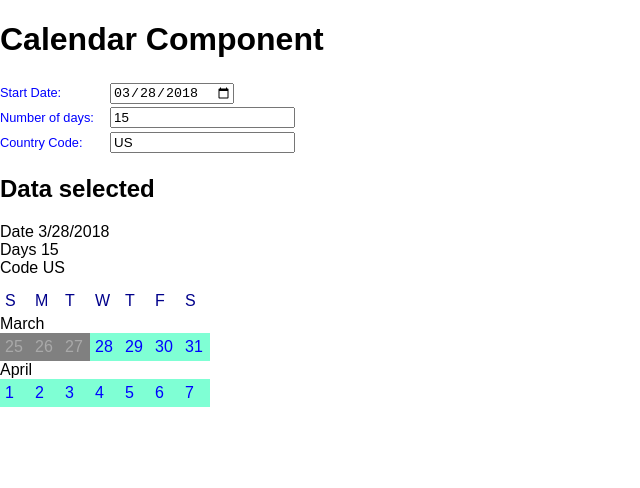
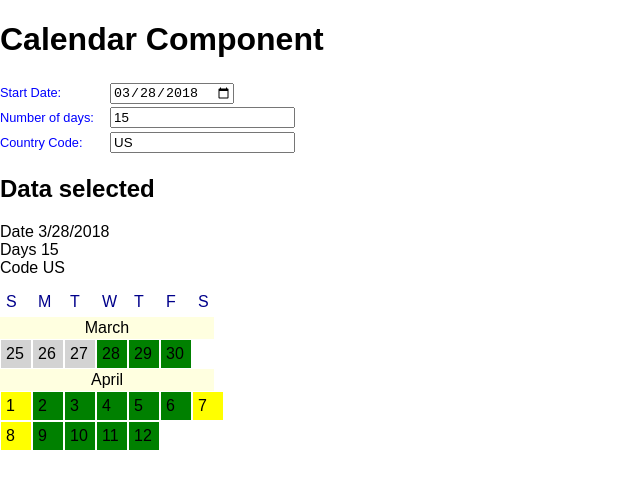
Before and after one commit to elsemaani/CalendarExcercise, a React (Create React App) app in the folder calendar-app/: page / in a window 1280 px wide. Shown: the top 488 px of the page, without its empty margins (0-640 px from the left). Built offline with nearby package versions, Linux system fonts and the light colour scheme.

Commit message:
chore: Enhanced the algorithm to flow days correctly

```diff
--- a/calendar-app/src/components/WeekBox.jsx
+++ b/calendar-app/src/components/WeekBox.jsx
@@ -44,17 +44,21 @@ class WeekBox extends Component {
             return;
         }
 
+        let invalidClass = "day-box day-invalid";
+        let validClass = "day-box";
+
         // year, month, startDay, daysOfMonth, daysToRender
         let result = calendarMonths.map((cm, mIndex) => {
 
             let rows = cm.weekRows && cm.weekRows.map((daysArr, rIndex) => {
 
                 let fields = daysArr && daysArr.map((day, fIndex) => {
+                    let dayStyle = day.weekend ? `weekend` : `weekday`;
                     return (
-                        day.invalid === true ?
-                            <div key={fIndex} className="day-box day-invalid">{day.day}</div>
+                        day.invalid ?
+                            <div key={fIndex} className={`${dayStyle} ${invalidClass}`}>{day.day}</div>
                             :
-                            <div key={fIndex} className="day-box day">{day.day}</div>
+                            <div key={fIndex} className={`${dayStyle} ${validClass}`}>{day.day}</div>
                     );
                 });
 
@@ -65,7 +69,7 @@ class WeekBox extends Component {
 
             return (
                 <div key={mIndex}>
-                    <div>{cm.monthTitle}</div>
+                    <div className="month-header">{cm.monthTitle}</div>
                     {rows}
                 </div>
             )
@@ -82,7 +86,7 @@ class WeekBox extends Component {
 
         let calendarDays = this.getCalendarDays(calendarMonths);
 
-        return <div className="weekbox-root">
+        return <div className="week-root">
             <div className="header-days-container">
                 {headerDays}
             </div>
--- a/calendar-app/src/components/calendar.css
+++ b/calendar-app/src/components/calendar.css
@@ -10,8 +10,16 @@
   color: blue;
 }
 
-.weekbox-root {
+.week-root {
   margin-top: 10px;
+}
+
+.month-header {
+  text-align: center;
+  width: 210px;
+  display: inline-block;
+  background-color: lightyellow;
+  padding: 2px;
 }
 
 .header-days-container {
@@ -24,6 +32,7 @@
   min-width: 20px;
   width: 20px;
   padding: 5px;
+  border: white 0.5px solid;
 }
 
 .header-day {
@@ -33,12 +42,14 @@
 .days-row {
 }
 
-.day {
-  color: blue;
-  background-color: aquamarine;
+.weekend {
+  background-color: yellow;
+}
+
+.weekday {
+  background-color: green;
 }
 
 .day-invalid {
-  color: darkgray;
-  background-color: gray;
+  background-color: lightgrey;
 }
--- a/calendar-app/src/utils.jsx
+++ b/calendar-app/src/utils.jsx
@@ -93,7 +93,7 @@ let utils = {
         // must to render the necessary months
         let calendarMonths = [];
 
-        let daysLeft = days;
+        let totalDaysLeft = days;
         let daysAvailable = true;
 
         do { // each iteration corresponds to one month
@@ -102,22 +102,30 @@ let utils = {
             let dayOfMonth = currDate.getDate();
 
             // compute the days left according to current month
-            let daysLeftInMonth = Math.abs(daysOfMonth - dayOfMonth); // 31 - 365 = 334
-
-            // Verify if days are left
-            if (daysLeft >= daysLeftInMonth) {
-                daysLeft -= daysLeftInMonth;
-            } else {
-                daysAvailable = false; // no more available days.
-            };
+            let daysLeftInMonth = Math.abs(daysOfMonth - dayOfMonth); // 31 - 29 = 2
 
             let cm = {
                 year: currDate.getFullYear(),
                 month: currDate.getUTCMonth(), // from 0-11
                 startDay: dayOfMonth,
                 daysOfMonth: daysOfMonth,
-                daysToRender: daysLeft,
+                daysToRender: daysLeftInMonth // totalDaysLeft // days rendered for this month
             };
+
+            // Verify if days are left
+            if (totalDaysLeft > daysLeftInMonth) {
+                totalDaysLeft -= daysLeftInMonth;
+                // Subtract month daysLeft from total daysLeft
+                // let daysLeftTemp = (daysLeft - daysLeftInMonth);
+                // if (daysLeftTemp > 0) {
+                //     // if daysLeft greater than 0, we update the daysToRender, otherwise we keep the original daysLeft;
+                //     cm.daysToRender = daysLeftTemp;
+                // }
+                //daysLeft = daysLeftTemp;
+            } else {
+                daysAvailable = false; // no more available days.
+                cm.daysToRender = totalDaysLeft; // because daysLeft are less than month left
+            }
 
             // complete the month information
             cm.monthTitle = this.getMonthName(cm.month);
@@ -125,7 +133,7 @@ let utils = {
             if (cm.weekRows === undefined) {
                 cm.weekRows = [];
             }
-            cm.weekRows.push()
+
             let daysArr = []; // week row days
 
             let tempCurrDate = new Date(currDate.getFullYear(), currDate.getUTCMonth(), cm.startDay);
@@ -140,37 +148,66 @@ let utils = {
                 }
             }
 
-            for (let i = 0; i < cm.daysToRender; i++) {
+            let noWeekDone = false;
+            for (let j = 0; j < cm.daysToRender; j++) {
 
                 if (!daysAvailable) {
-                    // If no mor available days for more months, we start to decrease daysLeft
-                    daysLeft--;
+                    // If no more available days for more months, we start to decrease daysLeft
+                    totalDaysLeft--;
                 }
 
-                let currDay = cm.startDay + i;
+                let currDay = cm.startDay + j;
                 let newDay = this.createDay(currDate, currDay, false);
                 daysArr.push(newDay);
 
+
+                let weekDone = false;
                 if (newDay.dayInWeek === DAY_NAMES.Saturday) {
-                    // If day is the last of week (saturday) go to next row of week and initialize array
+                    // go to next row if:
+                        // day is the last of week (saturday)
+                        // current day is last of month or last of week
+                        // no more days are available, no more rows are needed
                     let newDaysArr = daysArr.map((d) => {return d});
                     cm.weekRows.push(newDaysArr);
                     daysArr = [];
+                    weekDone = true;
                 }
 
                 // complete empty days of week
                 // if current day is last of month or last of week and no more days are available, no more rows are needed
-                if (currDay === cm.daysOfMonth || daysLeft <= 0) {
-                    break;
+                if (currDay === cm.daysOfMonth || totalDaysLeft <= 0) {
+                // if (currDay === cm.daysOfMonth) {
+                    if (!weekDone) {
+                        let newDaysArr = daysArr.map((d) => {return d});
+                        cm.weekRows.push(newDaysArr);
+                        daysArr = [];
+                    }
+                    if (currDay === cm.daysOfMonth) {
+                        // break only if it is the last day of month
+                        // TODO: complete invalid days week if necessary
+                        break;
+                    }
                 }
             }
+
+            if (!cm.weekRows.length && daysArr.length) {
+                // No week was completed, must to create one
+                let newDaysArr = daysArr.map((d) => {return d});
+                cm.weekRows.push(newDaysArr);
+                daysArr = [];
+            }
+
+            // if (totalDaysLeft >= daysLeftInMonth) {
+            //     // Subtract month daysLeft from total daysLeft
+            //     totalDaysLeft -= daysLeftInMonth;
+            // }
 
             calendarMonths.push(cm);
 
             // increase the date to next month starting from first day
             currDate = new Date(currDate.getFullYear(), currDate.getUTCMonth() + 1, 1);
         }
-        while (daysLeft > 0 && daysAvailable);
+        while (totalDaysLeft > 0 && daysAvailable);
 
         console.log(calendarMonths);
 
```
